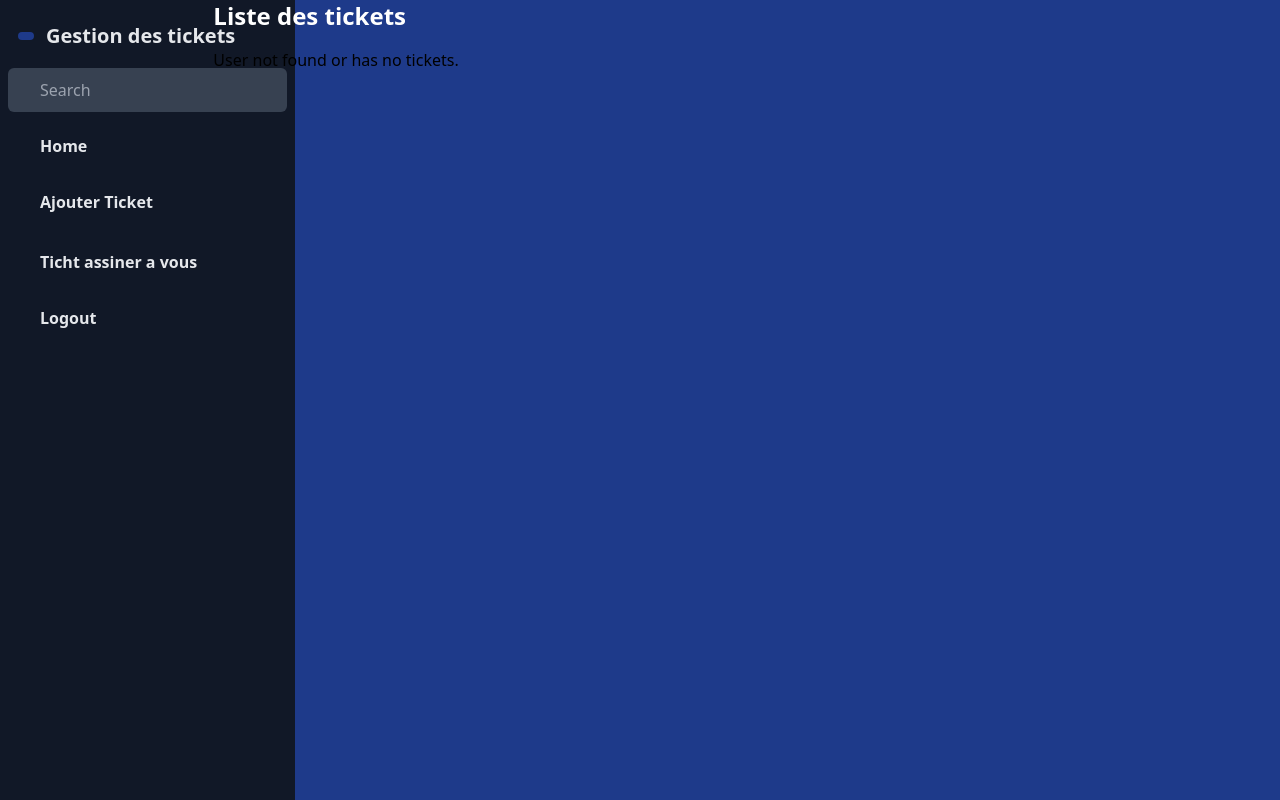
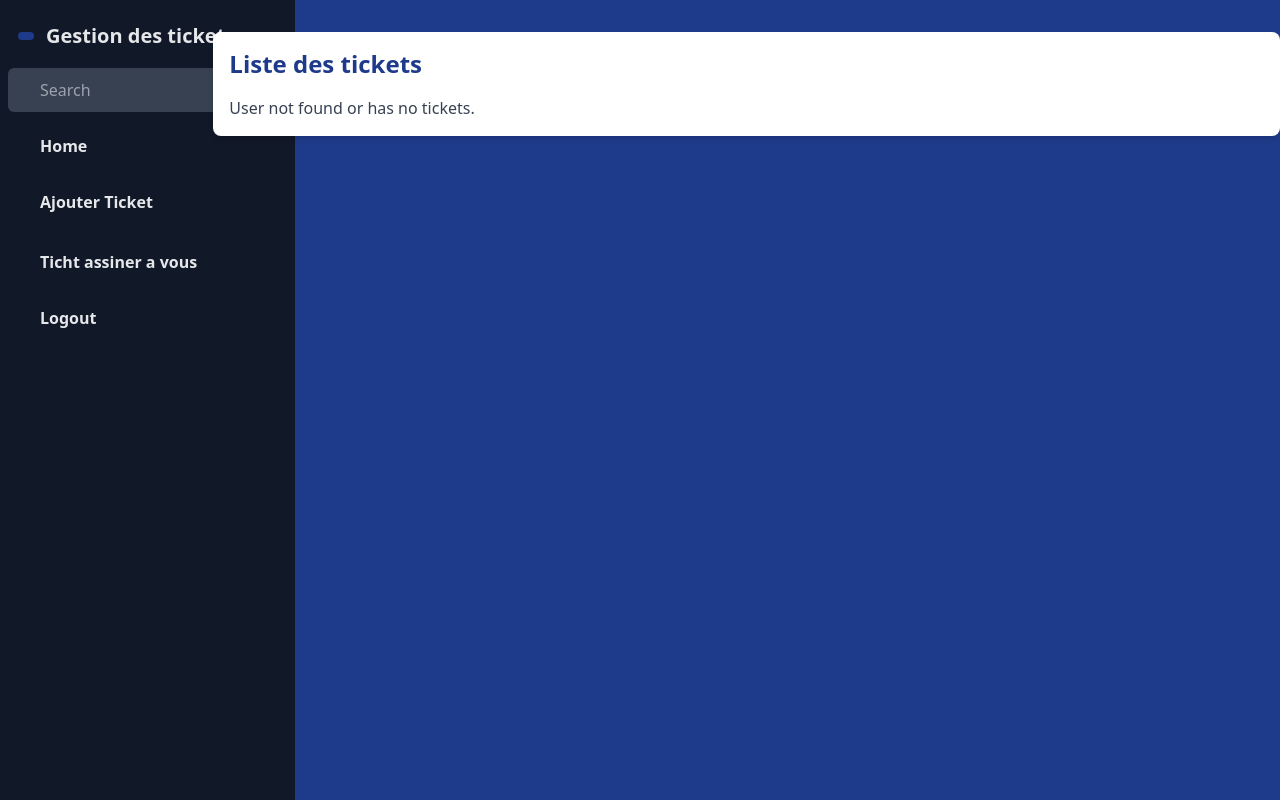
Before and after one commit to WALIDSAIFI/Manger_tickt, a PHP site: page /page_princepalle.php in a window 1280 px wide. Run offline with PHP 8.4, Linux system fonts and the light colour scheme; the visitor is signed in with stand-in values (Sample User, id 1); data that the repository does not hold is empty; some libraries are stand-ins or nearby versions.

Commit message:
Update page_princepalle.php

```diff
--- a/Vieux/page_princepalle.php
+++ b/Vieux/page_princepalle.php
@@ -1,31 +1,35 @@
+
 <?php
 session_start();
-if(!isset( $_SESSION['user_id'])){
+if (!isset($_SESSION['user_id'])) {
     header('location:login.php');
-}else{
+} else {
     require_once("../Class/dataBase.php");
     require_once("../Class/utilisateur.php");
 
-$userId = $_SESSION['user_id'] ;
+    $userId = $_SESSION['user_id'];
     $data_user = new utilisateur();
-
     $userInfo = $data_user->getUserInfo_mon_Tickets($userId);
     ?>
 
     <!DOCTYPE html>
-<html>
+    <html lang="en">
     <head>
         <meta charset="UTF-8"/>
         <meta name="viewport" content="width=device-width, initial-scale=1.0"/>
         <link href="https://cdn.jsdelivr.net/npm/tailwindcss@2.2.19/dist/tailwind.min.css" rel="stylesheet">
+        <link rel="stylesheet" type="text/css" href="https://cdn.datatables.net/1.11.5/css/jquery.dataTables.css">
+        <script type="text/javascript" charset="utf8" src="https://code.jquery.com/jquery-3.6.0.min.js"></script>
+        <script type="text/javascript" charset="utf8" src="https://cdn.datatables.net/1.11.5/js/jquery.dataTables.js"></script>
     </head>
     <body class="bg-blue-900">
-  <?php  require_once("nav_bar.php");  ?>
-<div class="w-10/12 ml-[300px] absolute right-0 " >
-    <h2 class="text-2xl font-bold text-white mb-4">Liste des tickets</h2>
+        <?php require_once("nav_bar.php"); ?>
+        <div class="w-10/12 ml-[300px] absolute right-0 mt-8">
+            <div class="bg-white p-4 rounded-lg shadow-md">
+                <h2 class="text-2xl font-bold text-blue-900 mb-4">Liste des tickets</h2>
 
                 <?php if ($userInfo && is_array($userInfo)): ?>
-        <table class=" bg-white border border-gray-300 w-full">
+                    <table id="ticketTable" class="stripe hover" style="width:100%">
                         <thead>
                         <tr>
                             <th class="py-2 px-4 border-b">Titre</th>
@@ -40,19 +44,26 @@
                                     <td class="py-2 px-4 border-b"><?php echo $ticket['titre']; ?></td>
                                     <td class="py-2 px-4 border-b"><?php echo $ticket['date_creation']; ?></td>
                                     <td class="py-2 px-4 border-b"><?php echo $ticket['libelle']; ?></td>
-                        <td class="py-2 px-4 border-b">
-
-                        </td>
+                                    <td class="py-2 px-4 border-b"></td>
                                 </tr>
                             <?php endif; ?>
                         <?php endforeach; ?>
                         </tbody>
                     </table>
+
+                    <script>
+                        $(document).ready(function () {
+                            $('#ticketTable').DataTable({
+                                "searching": true // Enable search bar
+                            });
+                        });
+                    </script>
+
                 <?php else: ?>
-        <p>User not found or has no tickets.</p>
+                    <p class="text-gray-700">User not found or has no tickets.</p>
                 <?php endif; ?>
             </div>
-
+        </div>
     </body>
     </html>
-<?php  } ?>
+<?php } ?>
```
Lines whose indentation alone changed are shown as unchanged.
